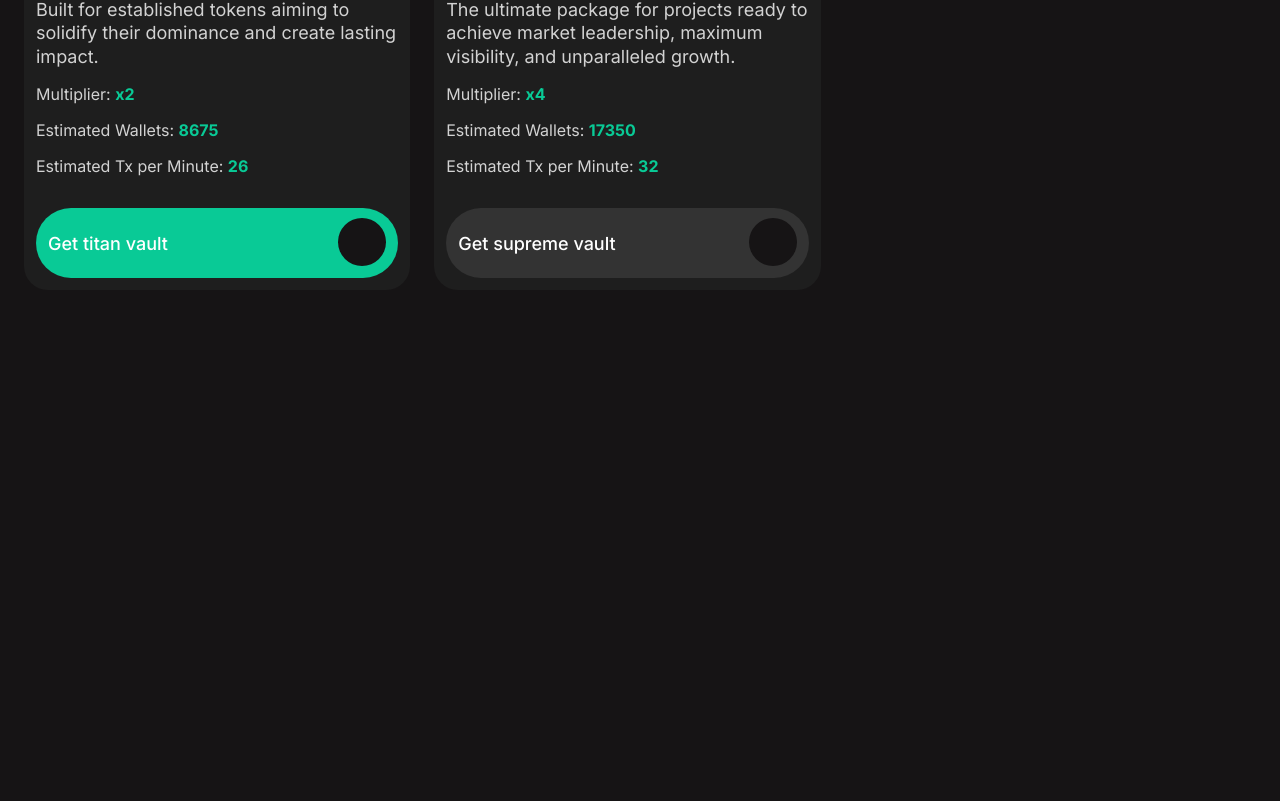
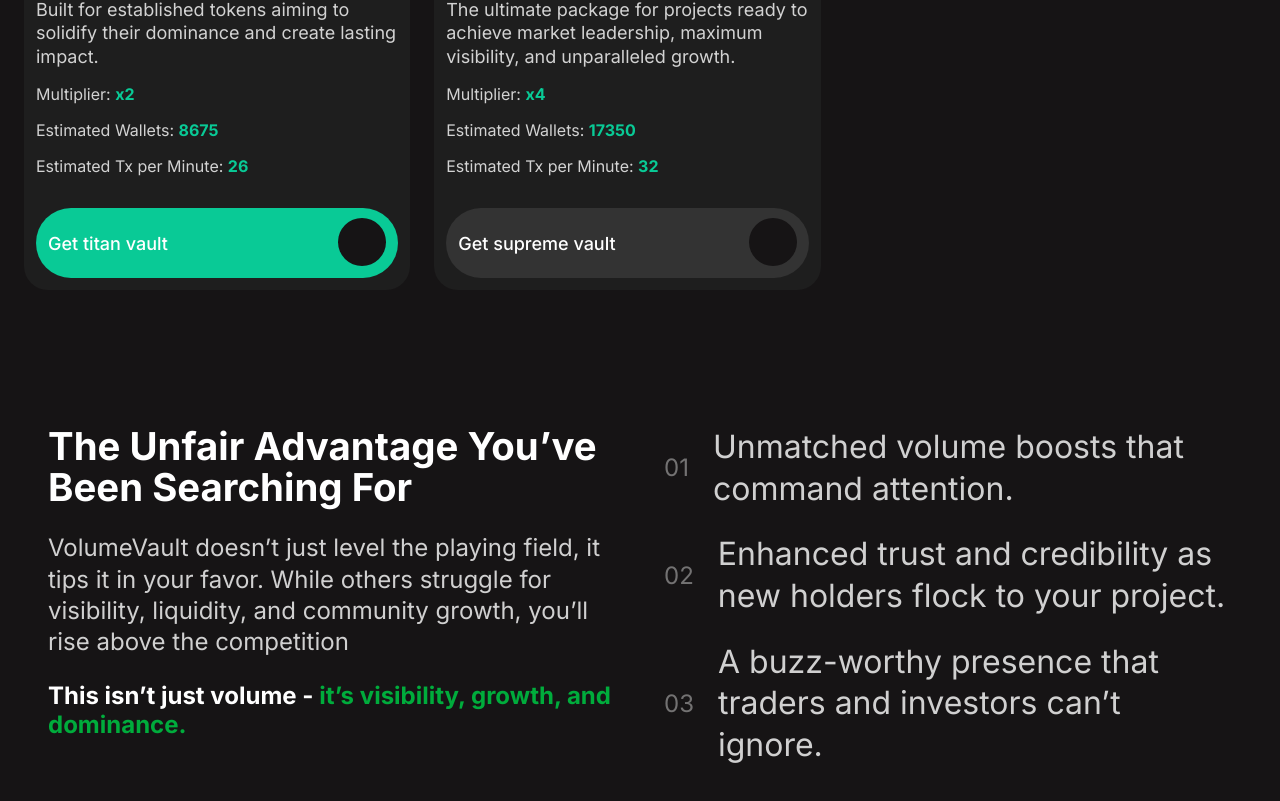
Before and after one commit to matmaxgraphics/volume-vault-website, a React (Vite) app: page / in a window 1280 px wide. Shown: the part 3314-4115 px from the top of the page. Before the commit the page ends 3692 px from the top, so only its background shows below. Built offline with nearby package versions, Linux system fonts and the light colour scheme; some icons are missing.

Commit message:
added referral section

```diff
--- a/src/components/HomeLayout/ValueSection.jsx
+++ b/src/components/HomeLayout/ValueSection.jsx
@@ -1,9 +1,46 @@
-import React from 'react'
+import React from "react";
 
 function ValueSection() {
   return (
-    <div>ValueSection</div>
-  )
+    <section className="value-section">
+      <div className="container max-width">
+        <div className="section-flex">
+          <article className="text-drscription">
+            <h2>The Unfair Advantage You’ve Been Searching For</h2>
+            <p>
+              VolumeVault doesn’t just level the playing field, it tips it in
+              your favor. While others struggle for visibility, liquidity, and
+              community growth, you’ll rise above the competition
+            </p>
+            <h4>
+              This isn’t just volume -{" "}
+              <span>it’s visibility, growth, and dominance.</span>
+            </h4>
+          </article>
+
+          <article className="img-container">
+            <div className="value--item">
+              <span>01</span>
+              <p>Unmatched volume boosts that command attention.</p>
+            </div>
+            <div className="value--item">
+              <span>02</span>
+              <p>
+                Enhanced trust and credibility as new holders flock to your
+                project.
+              </p>
+            </div>
+            <div className="value--item">
+              <span>03</span>
+              <p>
+                A buzz-worthy presence that traders and investors can’t ignore.
+              </p>
+            </div>
+          </article>
+        </div>
+      </div>
+    </section>
+  );
 }
 
-export default ValueSection
+export default ValueSection;
--- a/src/pages/LandingPage.jsx
+++ b/src/pages/LandingPage.jsx
@@ -13,7 +13,7 @@
       <HeroSection />
       <FeaturesSection />
       <Packages />
-      {/* <ValueSection /> */}
+      <ValueSection />
     </>
   );
 }
--- a/src/scss/5-components/value.scss
+++ b/src/scss/5-components/value.scss
@@ -0,0 +1,46 @@
+.value-section {
+  padding: 24px;
+  .section-flex {
+    gap: 48px;
+  }
+  .text-drscription {
+    p {
+      color: rgba(255, 255, 255, 0.8);
+      font-size: $h4FontSize;
+    }
+    width: 50%;
+    h2,
+    p {
+      margin-bottom: 24px;
+    }
+    span {
+      color: $primaryColor;
+    }
+  }
+  .img-container {
+    display: flex;
+    flex-direction: column;
+    gap: 24px;
+    .value--item {
+      display: flex;
+      gap: 24px;
+      align-items: center;
+    }
+    span {
+      color: rgba(255, 255, 255, 0.4);
+      font-size: $h4FontSize;
+    }
+    p {
+      font-size: $h3FontSize;
+      color: rgba(255, 255, 255, 0.8);
+    }
+  }
+}
+
+@media (max-width: 800px){
+.value-section{
+    .text-drscription{
+        width: 100%;
+    }
+}
+}
--- a/src/scss/main.scss
+++ b/src/scss/main.scss
@@ -26,3 +26,5 @@
 @import "5-components/heroSection.scss";
 @import "5-components/featuresSection.scss";
 @import "5-components/packages.scss";
+@import "5-components/value.scss";
+@import "5-components/referral.scss";
```
Also changed, not shown: src/scss/5-components/referral.scss (added).
